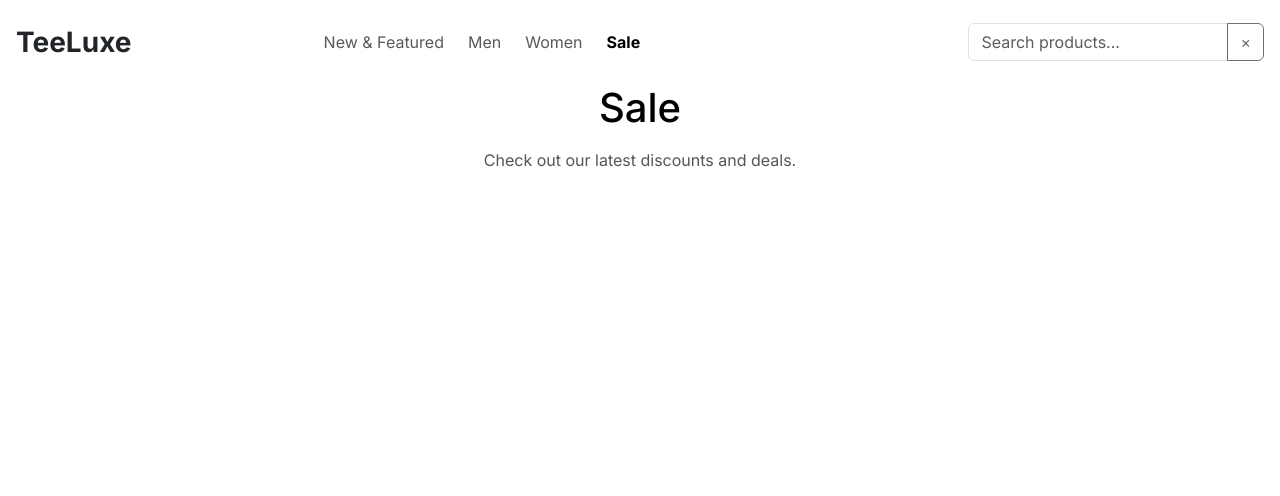
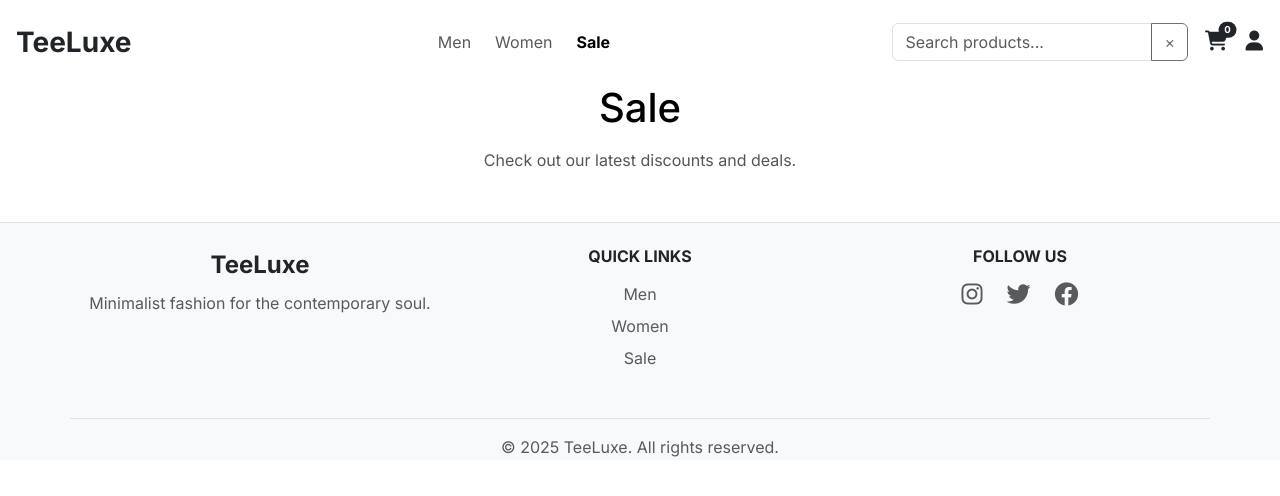
Before and after one commit to krtdotcode/tee-luxe-frontend, a React (Create React App) app: page /sale in a window 1280 px wide. Shown: the top 496 px of the page. Built offline with nearby package versions, Linux system fonts and the light colour scheme.

Commit message:
feat: enhance TeeLuxe UI and add footer

```diff
--- a/public/index.html
+++ b/public/index.html
@@ -7,6 +7,7 @@
     <meta name="theme-color" content="#000000" />
     <meta name="description" content="Docker React App" />
     <link href="https://fonts.googleapis.com/css2?family=Inter:wght@400;500;600;700&display=swap" rel="stylesheet">
+    <link rel="stylesheet" href="https://cdnjs.cloudflare.com/ajax/libs/font-awesome/6.4.0/css/all.min.css">
     <title>Docker React App</title>
   </head>
   <body>
--- a/src/App.js
+++ b/src/App.js
@@ -3,6 +3,7 @@ import { BrowserRouter as Router, Routes, Route } from 'react-router-dom';
 import { Container, Row, Col, Button, Card } from 'react-bootstrap';
 import './App.css';
 import TeeLuxeNavbar from './components/Navbar';
+import Footer from './components/Footer';
 
 function NewFeatured() {
   return (
@@ -136,6 +137,8 @@ function App() {
             <Route path="/sale" element={<Sale />} />
           </Routes>
         </main>
+
+        <Footer />
       </div>
     </Router>
   );
--- /dev/null
+++ b/src/components/Footer.js
@@ -0,0 +1,58 @@
+import React from 'react';
+import { Container, Row, Col, Nav, Navbar, NavLink } from 'react-bootstrap';
+
+function Footer() {
+  const currentYear = new Date().getFullYear();
+
+  return (
+    <footer className="bg-light border-top mt-5">
+      <Container>
+        <Row className="py-4">
+          <Col lg={4} className="mb-3">
+            <Navbar.Brand className="fw-bold fs-4 text-dark">
+              TeeLuxe
+            </Navbar.Brand>
+            <p className="text-muted mt-2">
+              Minimalist fashion for the contemporary soul.
+            </p>
+          </Col>
+
+          <Col lg={4} className="mb-3">
+            <h6 className="fw-bold text-uppercase mb-3">Quick Links</h6>
+            <Nav className="flex-column">
+              <Nav.Link href="/men" className="text-muted p-0 mb-2">Men</Nav.Link>
+              <Nav.Link href="/women" className="text-muted p-0 mb-2">Women</Nav.Link>
+              <Nav.Link href="/sale" className="text-muted p-0 mb-2">Sale</Nav.Link>
+            </Nav>
+          </Col>
+
+          <Col lg={4} className="mb-3">
+            <h6 className="fw-bold text-uppercase mb-3 text-center">Follow Us</h6>
+            <div className="d-flex justify-content-center gap-4">
+              {/* Social Icons */}
+              <a href="#" className="text-muted">
+                <i className="fab fa-instagram fs-4"></i>
+              </a>
+              <a href="#" className="text-muted">
+                <i className="fab fa-twitter fs-4"></i>
+              </a>
+              <a href="#" className="text-muted">
+                <i className="fab fa-facebook fs-4"></i>
+              </a>
+            </div>
+          </Col>
+        </Row>
+
+        <Row className="border-top pt-3">
+          <Col className="text-center">
+            <p className="text-muted mb-0">
+              &copy; {currentYear} TeeLuxe. All rights reserved.
+            </p>
+          </Col>
+        </Row>
+      </Container>
+    </footer>
+  );
+}
+
+export default Footer;
--- a/src/components/Navbar.js
+++ b/src/components/Navbar.js
@@ -35,14 +35,15 @@ function TeeLuxeNavbar() {
           <div className="d-flex w-100 align-items-center justify-content-between">
             {/* Centered Nav Links */}
             <Nav className="mx-auto d-flex gap-2">
-              <NavLink to="/">New & Featured</NavLink>
               <NavLink to="/men">Men</NavLink>
               <NavLink to="/women">Women</NavLink>
               <NavLink to="/sale">Sale</NavLink>
             </Nav>
 
-            {/* Search Bar on Right */}
-            <Form className="ms-auto">
+            {/* Right Side Icons */}
+            <div className="d-flex align-items-center gap-3">
+              {/* Search Bar */}
+              <Form className="mb-0">
                 <InputGroup className="search-group">
                   <Form.Control
                     type="text"
@@ -61,6 +62,20 @@ function TeeLuxeNavbar() {
                   </Button>
                 </InputGroup>
               </Form>
+
+              {/* Shopping Cart Icon */}
+              <Button variant="link" className="text-dark p-0 position-relative">
+                <i className="fas fa-shopping-cart fs-5"></i>
+                <span className="position-absolute top-0 start-100 translate-middle badge rounded-pill bg-dark" style={{ fontSize: '0.6rem' }}>
+                  0
+                </span>
+              </Button>
+
+              {/* User Icon (Login) */}
+              <Button variant="link" className="text-dark p-0">
+                <i className="fas fa-user fs-5"></i>
+              </Button>
+            </div>
           </div>
         </Navbar.Collapse>
       </Container>
```
Lines whose indentation alone changed are shown as unchanged.
